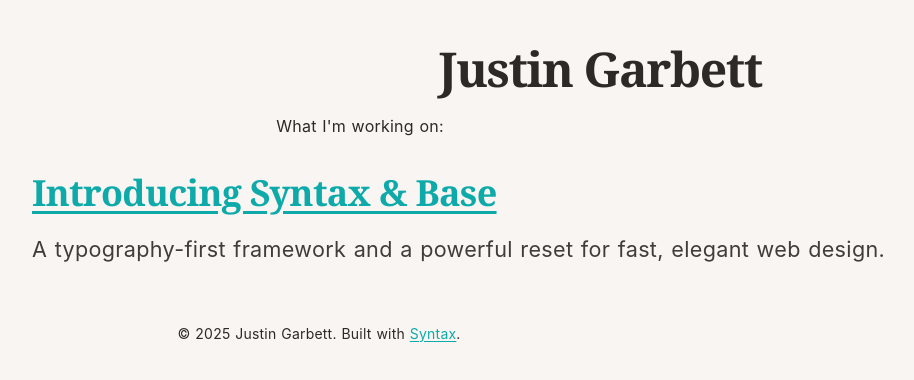
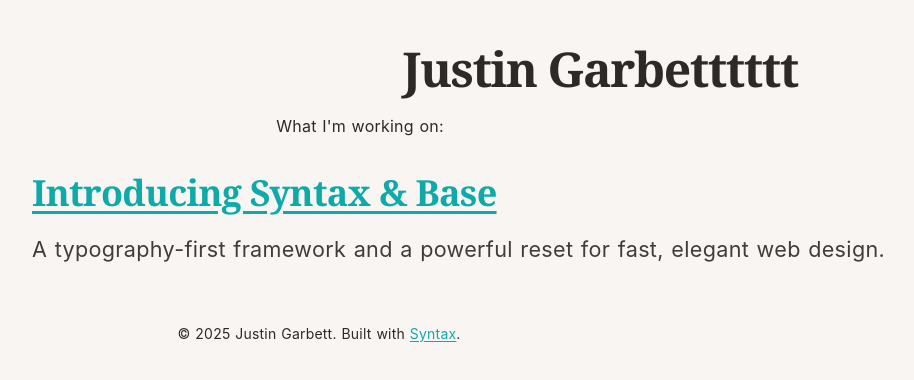
Before and after one commit to stokewell/justin, a plain HTML site: page index.html in a window 1280 px wide. Shown: the whole page, without its empty margins (40-954 px from the left). Drawn offline with Linux system fonts and the light colour scheme.

Commit message:
Update index.html

```diff
--- a/index.html
+++ b/index.html
@@ -41,7 +41,7 @@
 <body>
   <main class="container my-5">
     <header class="text-center mb-4">
-      <h1 class="site-title">Justin Garbett</h1>
+      <h1 class="site-title">Justin Garbetttttt</h1>
       <p class="site-tagline text-muted">What I'm working on:</p>
     </header>
 
```
